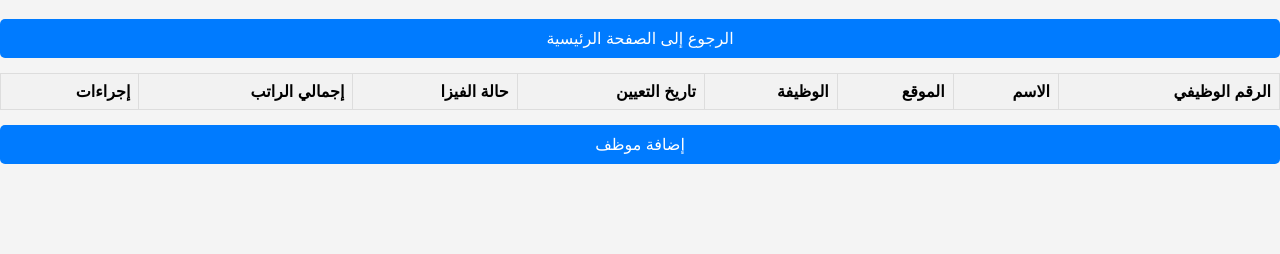
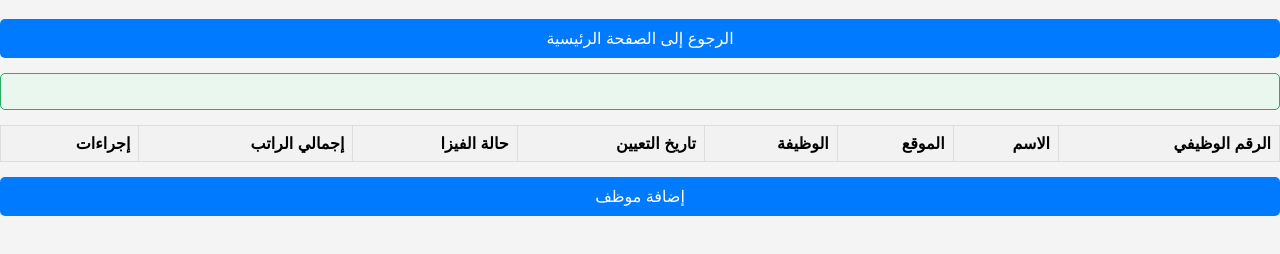
Before and after one commit to Q4izz/ASQ, a plain HTML site: page employees.html in a window 1280 px wide. Shown: the part 62-316 px from the top of the page. Drawn offline with Linux system fonts and the light colour scheme.

Commit message:
Update style.css

```diff
--- a/style.css
+++ b/style.css
@@ -63,6 +63,21 @@ button:hover {
 }
 
 .employee-card p {
+    margin: 5px 0;
+}
+
+/* Summary Section */
+.summary-section {
+    background-color: #e9f7ef;
+    border: 1px solid #27ae60;
+    border-radius: 5px;
+    padding: 15px;
+    margin: 15px 0;
+    font-size: 18px;
+    font-weight: bold;
+}
+
+#employee-count, #total-salary {
     margin: 5px 0;
 }
 
```
